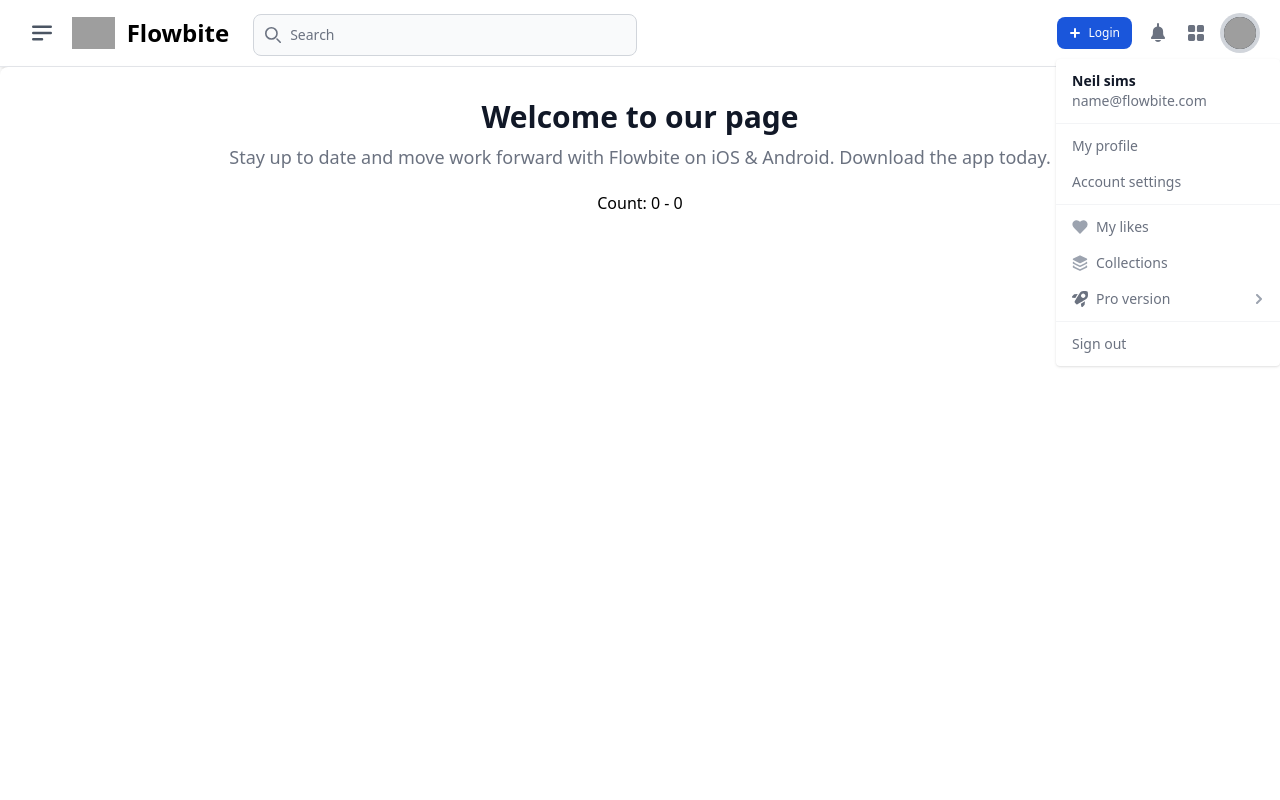
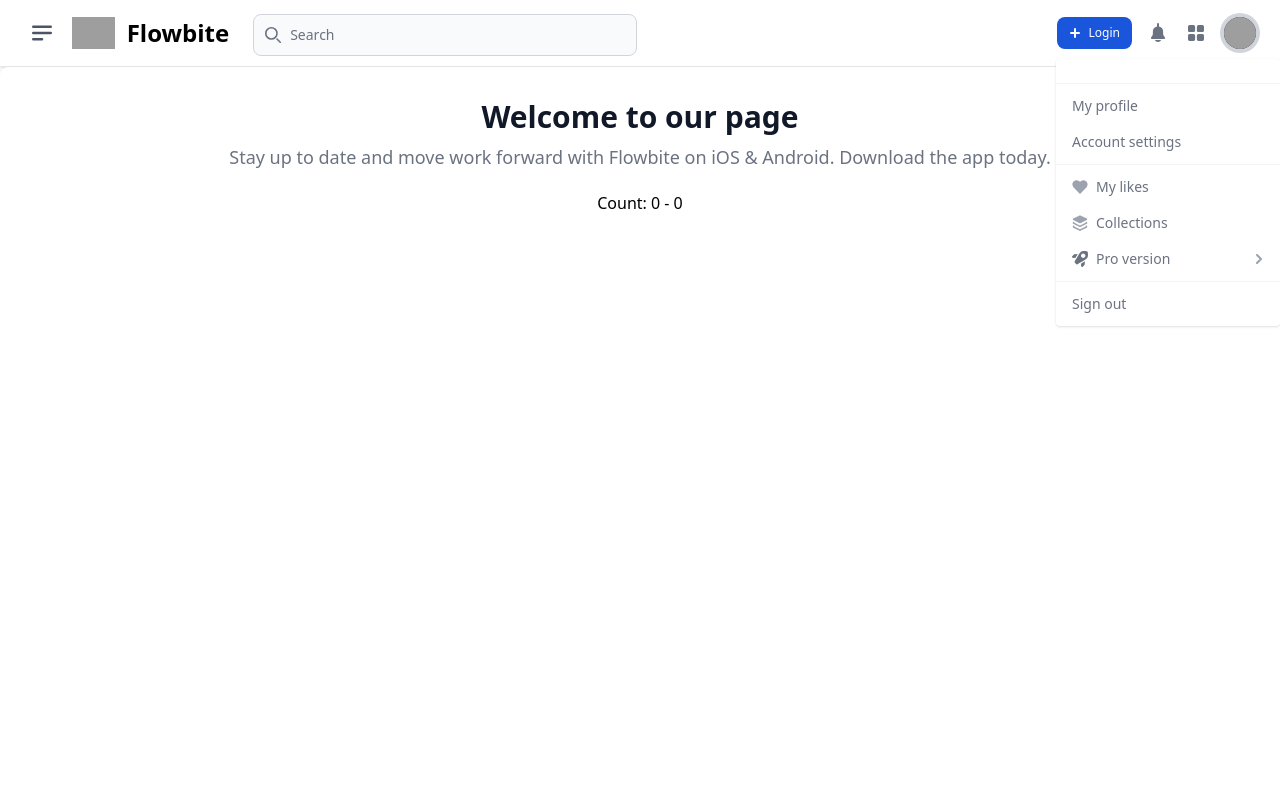
Before and after one commit to creativehabib/nuxt-with-laravel-api-blog-system, a Nuxt app: page / in a window 1280 px wide. Both pictures are taken after a click on the button "Open user menu". Shown: the top 800 px of the page. Built offline with nearby package versions, Linux system fonts and the light colour scheme; grey boxes are pictures that could not be loaded.

Commit message:
Complete

```diff
--- a/components/Header.vue
+++ b/components/Header.vue
@@ -117,8 +117,8 @@
             <!-- Dropdown menu -->
             <div class="hidden z-50 my-4 w-56 text-base list-none bg-white rounded divide-y divide-gray-100 shadow dark:bg-gray-700 dark:divide-gray-600" id="dropdown">
                 <div class="py-3 px-4">
-                    <span class="block text-sm font-semibold text-gray-900 dark:text-white">Neil sims</span>
-                    <span class="block text-sm text-gray-500 truncate dark:text-gray-400">name@flowbite.com</span>
+                    <span class="block text-sm font-semibold text-gray-900 dark:text-white">{{ auth.getUser?.name }}</span>
+                    <span class="block text-sm text-gray-500 truncate dark:text-gray-400">{{ auth.getUser?.email }}</span>
                 </div>
                 <ul class="py-1 text-gray-500 dark:text-gray-400" aria-labelledby="dropdown">
                     <li>
@@ -153,7 +153,7 @@
                 </ul>
                 <ul class="py-1 text-gray-500 dark:text-gray-400" aria-labelledby="dropdown">
                     <li>
-                        <a href="#" class="block py-2 px-4 text-sm hover:bg-gray-100 dark:hover:bg-gray-600 dark:hover:text-white">Sign out</a>
+                        <a href="#" @click.prevent="auth.logout()" class="block py-2 px-4 text-sm hover:bg-gray-100 dark:hover:bg-gray-600 dark:hover:text-white">Sign out</a>
                     </li>
                 </ul>
             </div>
```
